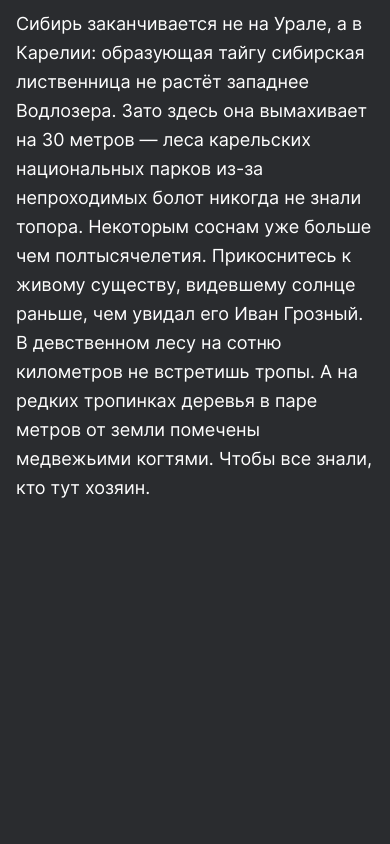
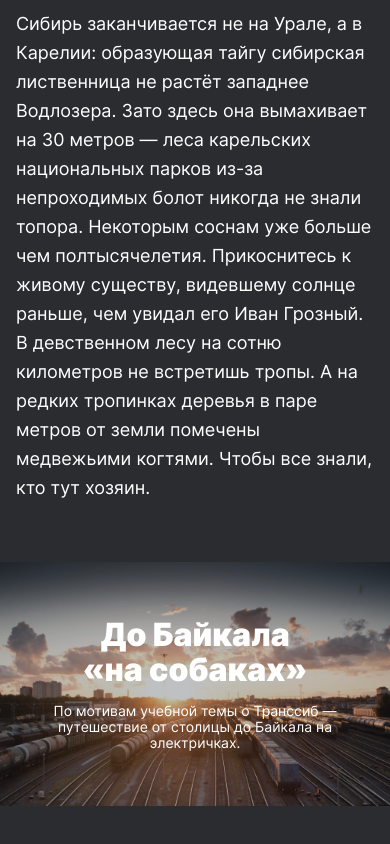
Before and after one commit to OlesyaSevostyanova/russian-travel, a plain HTML site: page index.html in a window 390 px wide. Shown: the part 9777-10621 px from the top of the page. Before the commit the page ends 10363 px from the top, so only its background shows below. Drawn offline with Linux system fonts and the light colour scheme.

Commit message:
блок cover

```diff
--- a/index.html
+++ b/index.html
@@ -138,7 +138,14 @@
         </div>
       </article>
     </section>
-    <section class="cover"></section>
+    <section class="cover">
+      <img class="cover__background" src="./images/cover-trains.jpg" alt="Путепереводная развязка с поездами">
+      <a class="cover__overlay" href="https://stampsy.com/na-elektrichkakh-do-baikala" target="_blank">
+        <h2 class="cover__title">До Байкала «на&nbsp;собаках»</h2>
+        <p class="cover__subtitle">По мотивам учебной темы о Транссиб — путешествие от столицы до Байкала на
+          электричках.</p>
+      </a>
+    </section>
   </main>
   <footer class="footer"></footer>
 </body>
--- a/pages/style.css
+++ b/pages/style.css
@@ -450,3 +450,98 @@
     width: calc(100% + 32px);
   }
 }
+
+/* COVER */
+
+.cover {
+  align-items: center;
+  display: flex;
+  flex-direction: column;
+  margin: 0 0 92px 0;
+  max-width: 1184px;
+  position: relative;
+  width: 100%;
+}
+
+.cover__overlay {
+  align-items: center;
+  color: #FFFFFF;
+  display: flex;
+  flex-direction: column;
+  height: 100%;
+  justify-content: center;
+  position: absolute;
+  text-align: center;
+  text-decoration: none;
+  width: 100%;
+}
+
+.cover__overlay:hover,
+.cover__overlay:focus,
+.cover__overlay:active {
+  color: inherit;
+}
+
+.cover__background {
+  max-width: 1184px;
+  min-width: 320px;
+  opacity: 0.7;
+}
+
+.cover:hover .cover__background {
+  cursor: pointer;
+  opacity: 0.2;
+}
+
+.cover__title {
+  font-size: 72px;
+  font-weight: 900;
+  line-height: 76px;
+  margin: 0 0 32px 0;
+  max-width: 560px;
+}
+
+.cover__subtitle {
+  font-size: 18px;
+  font-weight: 400;
+  line-height: 22px;
+  margin: 0;
+  max-width: 360px;
+}
+
+@media screen and (max-width: 1279px) {
+
+  .cover__background {
+    width: 100vw;
+  }
+}
+
+@media screen and (max-width: 1023px) {
+
+  .cover {
+    margin-bottom: 88px;
+  }
+}
+
+@media screen and (max-width: 767px) {
+
+  .cover {
+    margin-bottom: 64px;
+  }
+
+  .cover__title {
+    font-size: 32px;
+    font-weight: 900;
+    line-height: 35px;
+    margin-bottom: 16px;
+    max-width: 288px;
+    padding: 0 30px;
+  }
+
+  .cover__subtitle {
+    font-size: 14px;
+    font-weight: 400;
+    line-height: 16px;
+    max-width: 288px;
+  }
+}
```
